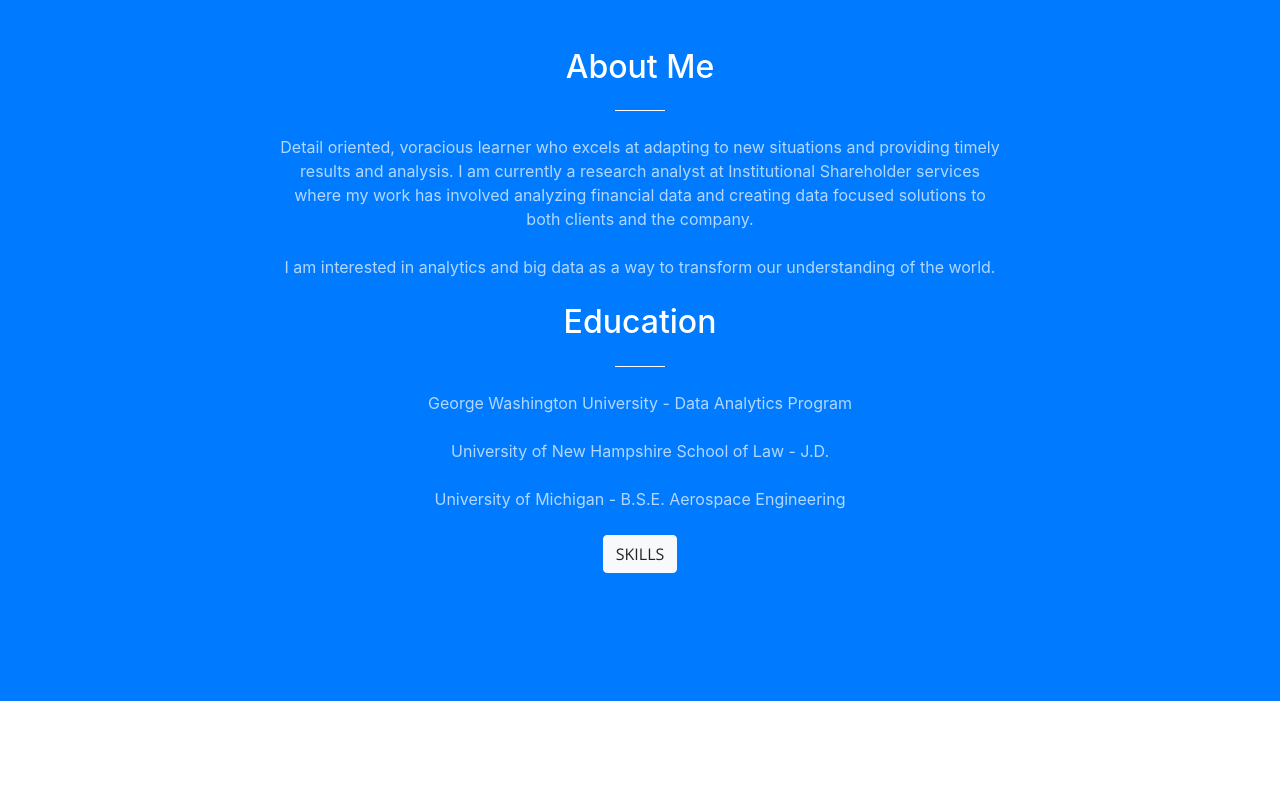
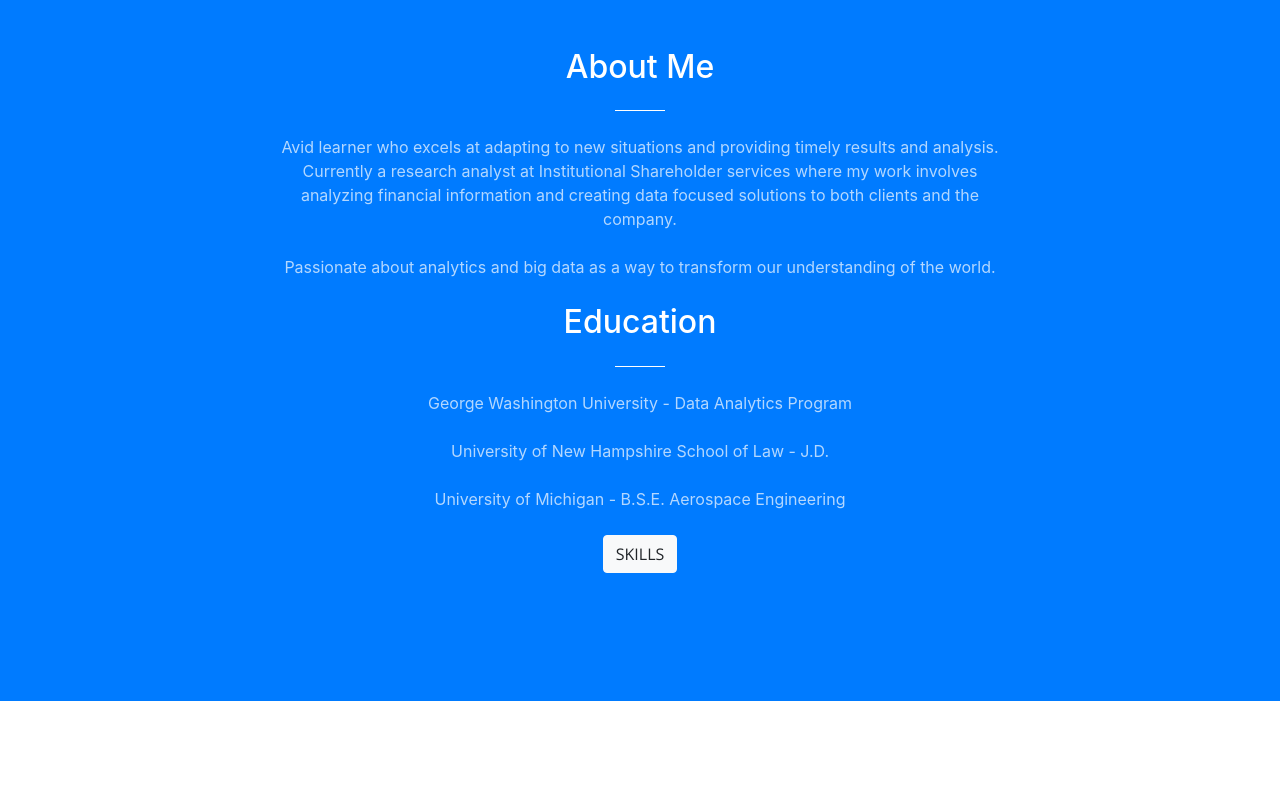
Before and after one commit to nblase22/nblase22.github.io, a website with bundled scripts: page index.html in a window 1280 px wide. Shown: the part 880-1680 px from the top of the page. Built offline with nearby package versions, Linux system fonts and the light colour scheme.

Commit message:
fixed language choices

```diff
--- a/index.html
+++ b/index.html
@@ -78,9 +78,9 @@
           <div class="col-lg-8 mx-auto text-center">
             <h2 class="section-heading text-white">About Me</h2>
             <hr class="light my-4">
-            <p class="text-faded mb-4">Detail oriented, voracious learner who excels at adapting to new situations and providing timely results and analysis. I am currently a research analyst at Institutional Shareholder services where my work has involved analyzing financial
-              data and creating data focused solutions to both clients and the company.</p>
-            <p class="text-faded mb-4">I am interested in analytics and big data as a way to transform our understanding of the world.</p>
+            <p class="text-faded mb-4">Avid learner who excels at adapting to new situations and providing timely results and analysis. Currently a research analyst at Institutional Shareholder services where my work involves analyzing financial
+              information and creating data focused solutions to both clients and the company.</p>
+            <p class="text-faded mb-4">Passionate about analytics and big data as a way to transform our understanding of the world.</p>
             <h2 class="section-heading text-white">Education</h2>
             <hr class="light my-4">
             <p class="text-faded mb-4">George Washington University - Data Analytics Program</p>
@@ -244,9 +244,9 @@
       <div class="container">
         <div class="row">
           <div class="col-lg-8 mx-auto text-center">
-            <h2 class="section-heading">Let's Get In Touch!</h2>
+            <h2 class="section-heading">Looking forward to connecting!</h2>
             <hr class="my-4">
-            <p class="mb-5">Have any questions? Give me a call or send me an email and I'll get back to you as soon as possible!</p>
+            <p class="mb-5">My contact information is below. Thank you!</p>
           </div>
         </div>
         <div class="row">
```
